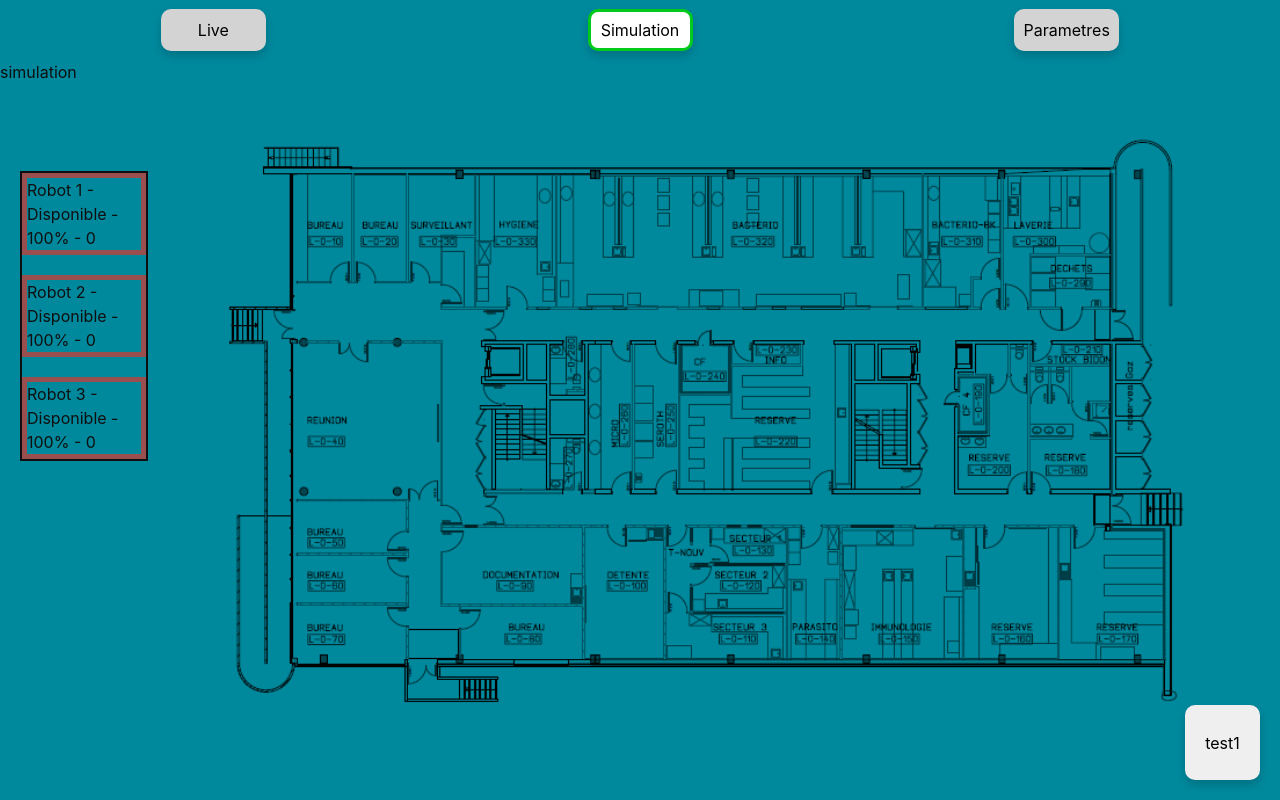
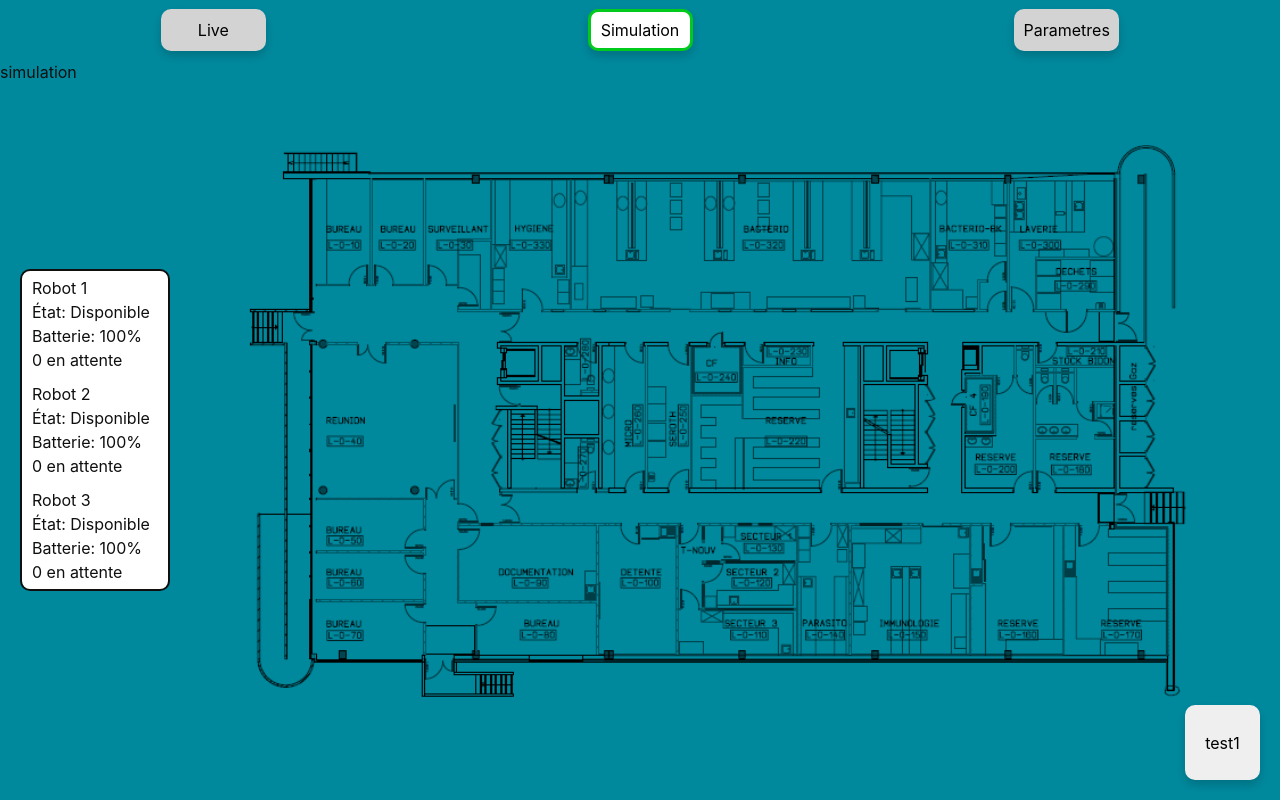
Before and after one commit to theoFromArdeche/Stage2A, a Vue app in the folder application/: page /simulation in a window 1280 px wide. Built offline with nearby package versions, Linux system fonts and the light colour scheme.

Commit message:
Manque rajout éventuellement bouton ?

```diff
--- a/application/src/renderer/src/components/ElementSidebar.vue
+++ b/application/src/renderer/src/components/ElementSidebar.vue
@@ -10,7 +10,10 @@ defineProps({
 <template>
   <div>
     <div id="container_elementSidebar">
-      <span>{{ nomRobot }}</span> - <span>{{ etat }}</span> - <span>{{ batterie }}%</span> - <span>{{ fileAttente }}</span>
+      <div>{{ nomRobot }}</div>
+      <div>État: {{ etat }}</div>
+      <div>Batterie: {{ batterie }}%</div>
+      <div>{{ fileAttente }} en attente</div>
     </div>
   </div>
 </template>
--- a/application/src/renderer/src/styles/elementSidebar.css
+++ b/application/src/renderer/src/styles/elementSidebar.css
@@ -1,6 +1,20 @@
 #container_elementSidebar {
     height: 100%;
     width: 100%;
-    border: 5px rgb(154, 79, 79) solid;
     box-sizing: border-box;
+    margin-left: 10px;
+    margin-top: 5px;
+    margin-right: 10px;
+    margin-bottom: 5px;
 }
+
+.button {
+  height: 70%;
+  aspect-ratio: 2.5;
+  border-style: none;
+  box-shadow: 0px 5px 10px #007183;
+  box-sizing: border-box;
+  padding: 5px 0px 5px 0px;
+  transition: 0.5s ease-in-out;
+  background-color: lightgray;
+}
--- a/application/src/renderer/src/styles/live_simulation_base.css
+++ b/application/src/renderer/src/styles/live_simulation_base.css
@@ -28,10 +28,14 @@
 
 #sidebar {
     height: 70%;
-    width: 10%;
-    min-width: 100px;
+    width: 150px;
+    min-width: 150px;
     margin-left: 20px;
     box-sizing: border-box;
+    display: flex;
+    flex-direction: column;
+    align-items: center;
+    justify-content: center;
 }
 
 #container_buttons {
--- a/application/src/renderer/src/styles/sidebar.css
+++ b/application/src/renderer/src/styles/sidebar.css
@@ -3,10 +3,11 @@
     display: flex;
     flex-direction: column;
     justify-content: center;
-    gap: 20px;
     border-style: solid !important;
     box-sizing: border-box;
     border: 2px;
+    background-color: white;
+    border-radius: 10px;
 }
 
 
```
